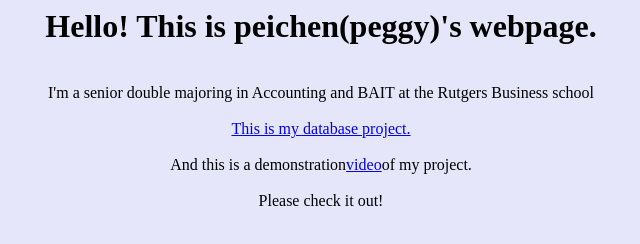
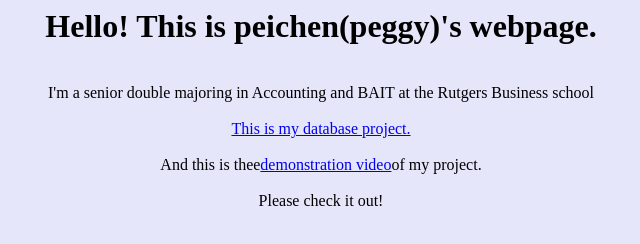
Before and after one commit to peichensu/peichensu.github.io, a plain HTML site: page index.html in a window 1280 px wide. Shown: the whole page, without its empty margins (319-959 px from the left). Drawn offline with Linux system fonts and the light colour scheme.

Commit message:
Update index.html

```diff
--- a/index.html
+++ b/index.html
@@ -5,6 +5,6 @@
 <br>
 <center><a href="peichen_final.html"> This is my database project. </a></center>
 <br>
-<center>And this is a demonstration<a href="pei-chensu-database_final.mp4">video</a>of my project.</center>
+<center>And this is thee<a href="pei-chensu-database_final.mp4">demonstration video</a>of my project.</center>
 <br>
 <center>Please check it out!</center>
```
